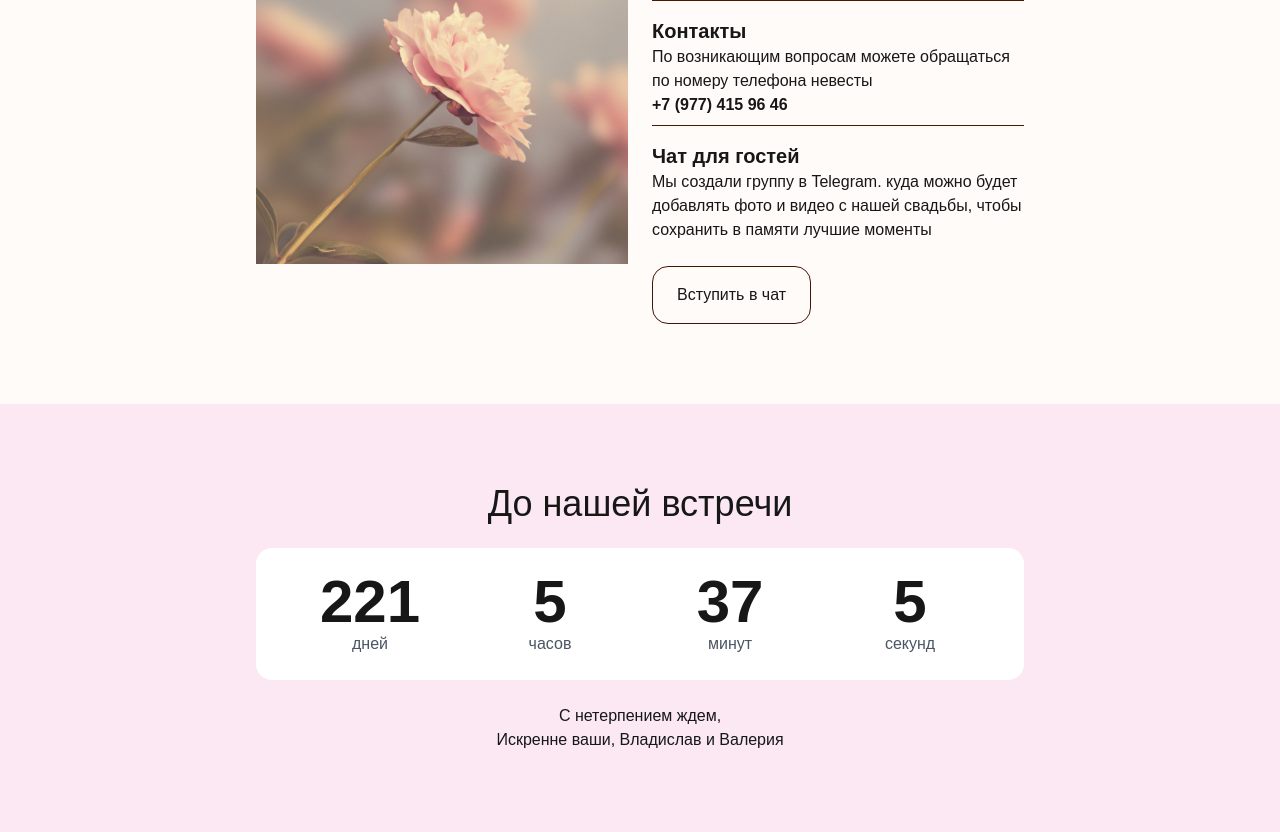
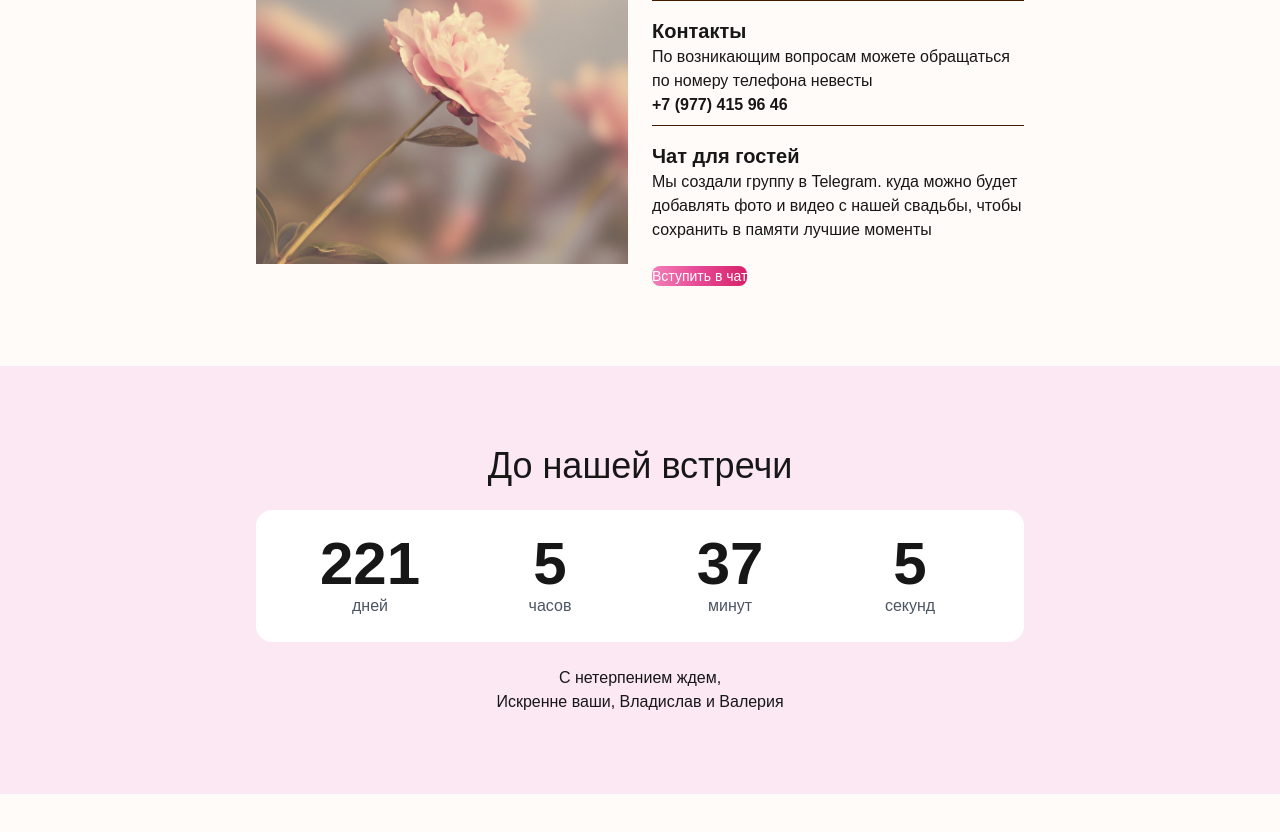
Before and after one commit to Cherkoz/wedding, a Next.js app: page / in a window 1280 px wide. Shown: the part 4982-5814 px from the top of the page. After the commit the page ends 5776 px from the top, so only its background shows below. Built offline with nearby package versions, Linux system fonts and the light colour scheme.

Commit message:
pink btn

```diff
--- a/app/components/details.tsx
+++ b/app/components/details.tsx
@@ -1,3 +1,4 @@
+import { Button } from "flowbite-react";
 import Image from "next/image";
 
 export function Details() {
@@ -24,7 +25,12 @@ export function Details() {
                     <div>
                         <h3 className="text-xl font-extrabold">Чат для гостей</h3>
                         <p>Мы создали группу в Telegram. куда можно будет добавлять фото и видео с нашей свадьбы, чтобы сохранить в памяти лучшие моменты</p>
-                        <button className="py-4 px-6 border border-orange-950 rounded-2xl mt-6">Вступить в чат</button>
+                        <a href="https://t.me/+RcCINPM2_Gs1YzI6" target="_blanck" className="block mt-6">
+                            <Button className="cursor-pointer bg-gradient-to-r from-pink-400 via-pink-500 to-pink-600 text-white hover:bg-gradient-to-br focus:ring-pink-300 dark:focus:ring-pink-800">
+                                Вступить в чат
+                            </Button>
+                        </a>
+
                     </div>
                 </div>
             </div>
```
